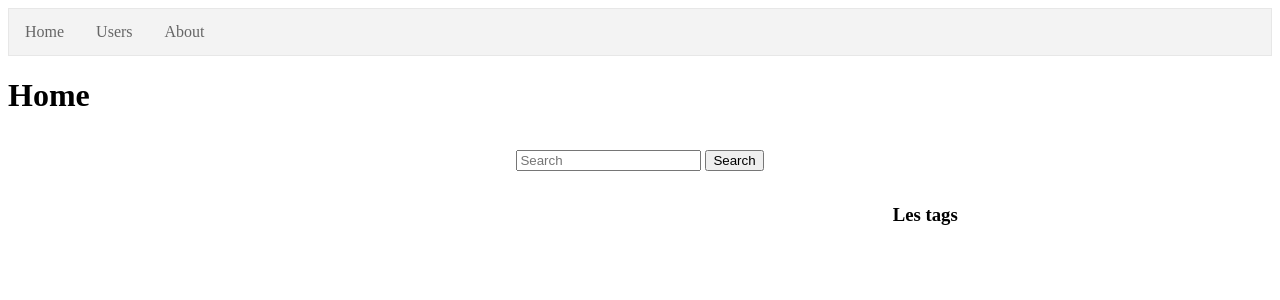
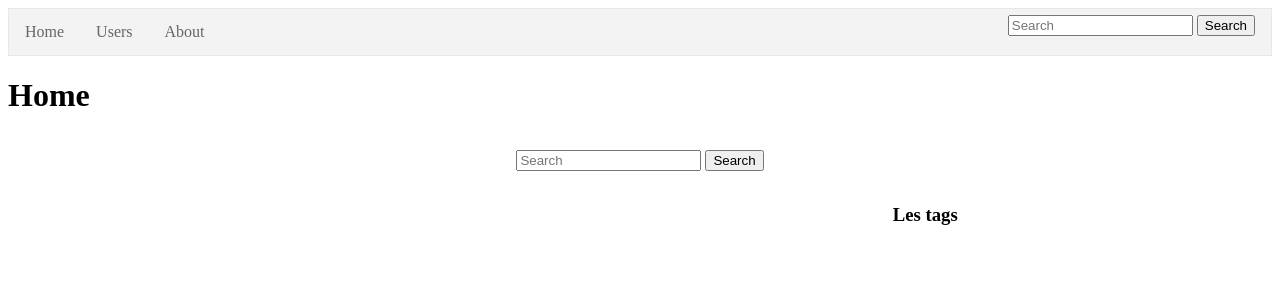
Before and after one commit to Earl-Fluffy/prog_web, a Flask app: template templates/index.html in a window 1280 px wide. Shown: the top 300 px of the page. Run offline with Flask 2, Linux system fonts and the light colour scheme; the template is opened without the code that fills it, so the values that code supplies are empty.

Commit message:
there is now a searchbar in the nav

```diff
--- a/templates/base.html
+++ b/templates/base.html
@@ -1,14 +1,25 @@
 <!DOCTYPE html>
 <html>
-    <title>{{page_title|default('crop land')}}</title>
-    <link href="{{ url_for('static',filename='style.css')}}" rel="stylesheet">
-    {%block head%}{% endblock %}
+    <head>
+        <title>{{page_title|default('crop land')}}</title>
+        <link href="{{ url_for('static',filename='style.css')}}" rel="stylesheet">
+        {%block head%}{% endblock %}
     </head>
+
     <body>
         <ul id="navbarMenu">
             <li class="navItem"><a href="{{ url_for('index') }}#home">Home</a></li>
             <li class="navItem"><a href="{{ url_for('index') }}">Users</a></li>
             <li class="navItem"><a href="{{ url_for('index') }}">About</a></li>
+            <li class="navItem" style="float:right">
+                <form class="" method="get" action="/index">
+	                <input class=""
+                           placeholder="Search"
+                           type="text"
+                           name="pattern">
+	                <button class="" type="submit">Search</button>
+                </form>
+            </li>
         </ul>
 
         {% block content %}{% endblock %}
```
